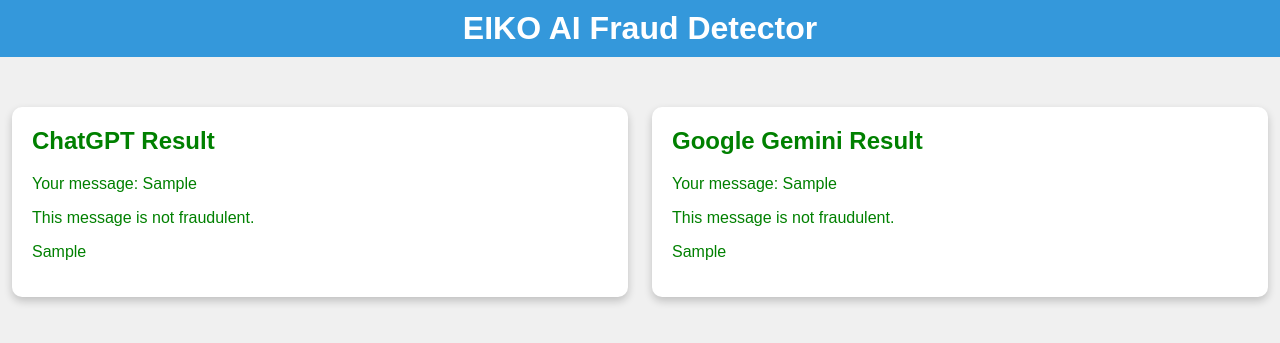
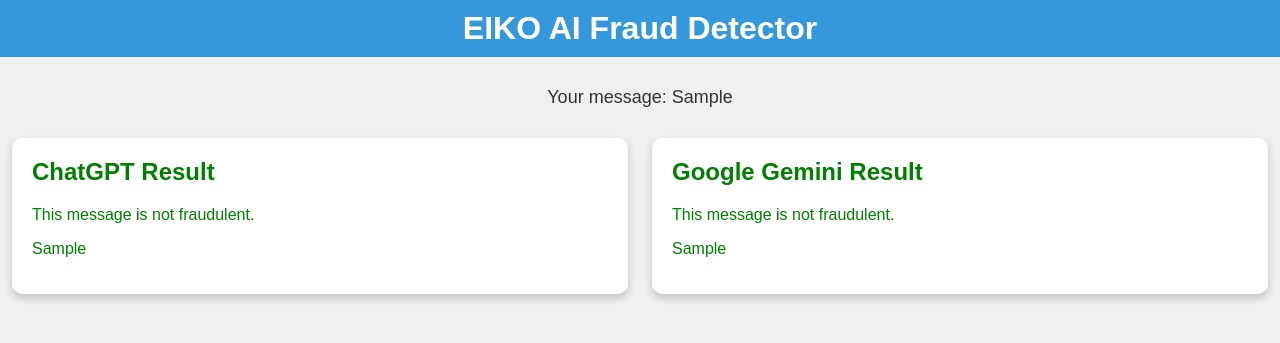
Before and after one commit to devgoks/Eiko-AI-Cyber-Guard, a Flask app: template templates/result.html in a window 1280 px wide. Shown: the top 343 px of the page. Run offline with Flask 3, Linux system fonts and the light colour scheme; the template is opened without the code that fills it: most values are stand-ins (such as "Sample title", 1, 10 or a date in 2020).

Commit message:
Update result.html

```diff
--- a/templates/result.html
+++ b/templates/result.html
@@ -20,10 +20,16 @@
         h1 {
             margin: 0;
         }
+        #message-container {
+            text-align: center;
+            margin-top: 30px;
+            font-size: 18px;
+            color: #333;
+        }
         #result-container {
             display: flex;
             justify-content: space-around;
-            margin-top: 50px;
+            margin-top: 30px;
         }
         .result {
             padding: 20px;
@@ -48,11 +54,16 @@
     <h1>EIKO AI Fraud Detector</h1>
 </div>
 
+<!-- Display the user's message at the top -->
+<div id="message-container">
+    <p>Your message: {{ user_input }}</p>
+</div>
+
+<!-- Container for the ChatGPT and Google Gemini results -->
 <div id="result-container">
     <!-- ChatGPT result -->
     <div class="result {% if chatgpt_fraudulent %}fraudulent{% else %}legitimate{% endif %}">
         <h2>ChatGPT Result</h2>
-        <p>Your message: {{ user_input }}</p>
         {% if chatgpt_fraudulent %}
         <p>This message is fraudulent.</p>
         {% else %}
@@ -64,7 +75,6 @@
     <!-- Google Gemini result -->
     <div class="result {% if gemini_fraudulent %}fraudulent{% else %}legitimate{% endif %}">
         <h2>Google Gemini Result</h2>
-        <p>Your message: {{ user_input }}</p>
         {% if gemini_fraudulent %}
         <p>This message is fraudulent.</p>
         {% else %}
@@ -73,5 +83,6 @@
         <p>{{ gemini_advice }}</p>
     </div>
 </div>
+
 </body>
 </html>
```
